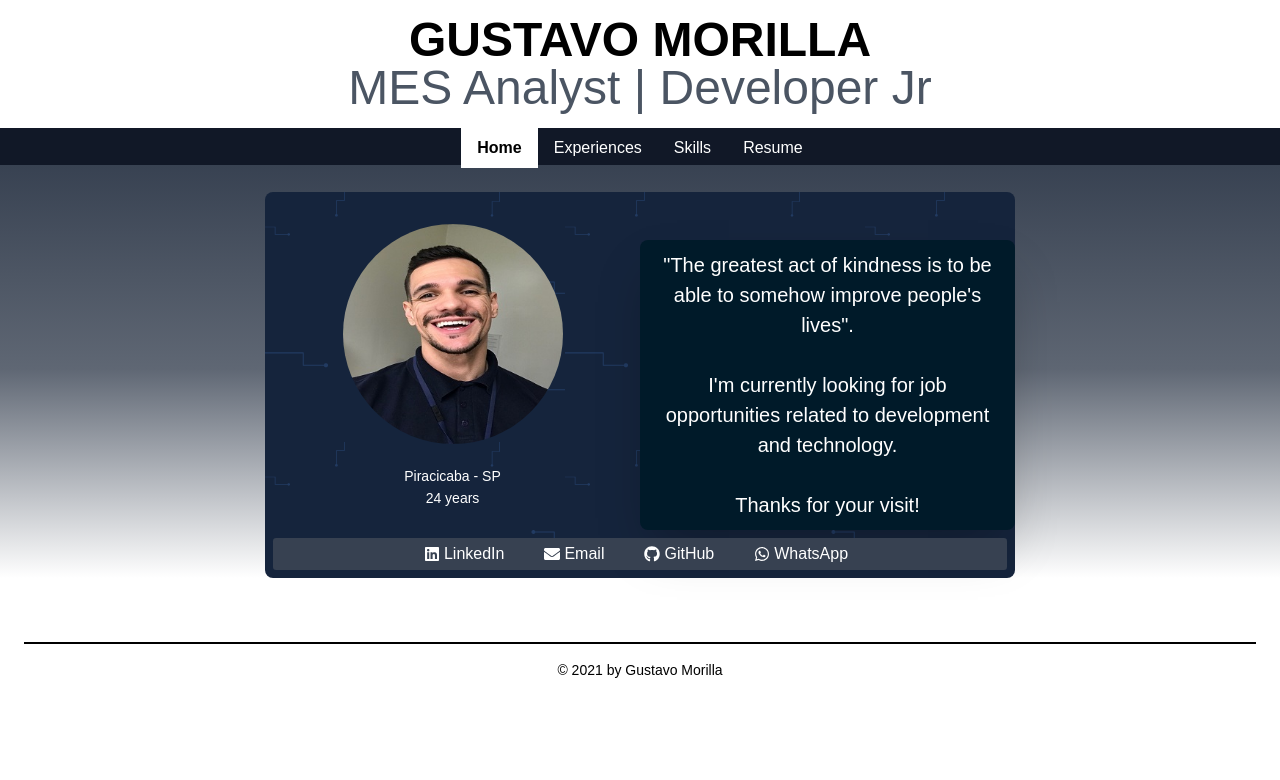
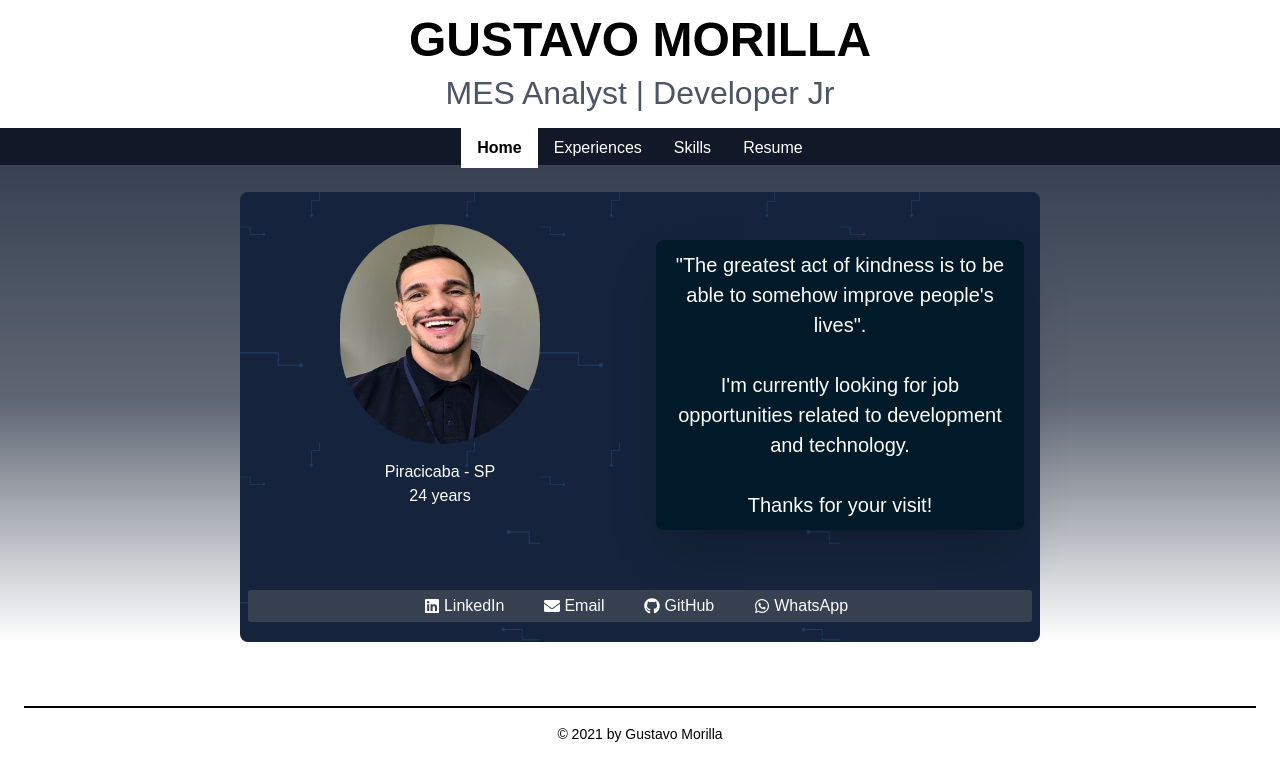
Before and after one commit to M0rilla/MyProfile, a Next.js app: page / in a window 1280 px wide. Shown: the top 780 px of the page. Built offline with nearby package versions, Linux system fonts and the light colour scheme.

Commit message:
mobile css adjusts and build test

```diff
--- a/components/SiteLayout.js
+++ b/components/SiteLayout.js
@@ -27,7 +27,7 @@ return (
             </Link>
           </h1>
           <h1 className="text-center">
-            <span className="text-gray-600 ">
+            <span className="text-gray-600 subtitle">
               MES Analyst | Developer Jr
             </span>
           </h1>
--- a/pages/experiences.js
+++ b/pages/experiences.js
@@ -25,7 +25,7 @@ export default function Experiences({ skills }) {
                   <span>
                     Responsible for solving server problems,
                     MES-related processes, applications, systems and devices.
-                    Support to OPC Servers - Scada, Daemon.
+                    Support to OPC, Scada and Daemon Servers.
                     <p className="mt-2">(Manufacturing Execution System).</p>
                   </span>
                 </div>
--- a/pages/index.js
+++ b/pages/index.js
@@ -17,13 +17,13 @@ const Index = () => (
               className="rounded-full photo"
               src = "/Profile.jpg"
               alt="Picture of the author"
-              width={220}
+              width={200}
               height={220}
               quality={100}
             />
-            <div className="text-white text-center rounded-lg w-32 h-12 p-1 m-1">
-              <p className="text-sm">Piracicaba - SP</p>
-              <a className="text-sm"> 24 years</a>
+            <div className="text-white text-center rounded-lg w-32 h-14 mt-4">
+              <p className="">Piracicaba - SP</p>
+              <a className=""> 24 years</a>
             </div>
           </div>
           <div className="rounded-lg text-center">
--- a/styles/style.css
+++ b/styles/style.css
@@ -78,7 +78,7 @@ body::-webkit-scrollbar-thumb {
 .photo {
   display: flex;
   flex-direction: column;
-  justify-content: space-between;
+  /* justify-content: space-between; */
   align-items: center;
   padding: 1rem;
 }
@@ -135,8 +135,12 @@ button {
 
   /* index sm ----- */
 .head{
-  font-size: 1.2rem;
+  font-size: 1.3rem;
   padding: 1rem;
+}
+
+.subtitle{
+  font-size: 1rem;
 }
 
 .nav {
@@ -185,6 +189,10 @@ button {
   padding: 1rem;
 }
 
+.subtitle{
+  font-size: 2rem;
+}
+
 .nav {
   margin-top: 8rem;
   width: 100vw;
@@ -197,8 +205,8 @@ button {
 
 .home-bgstyle{
   margin-top: 2rem;
-  max-width: 750px;
-  min-width: 600x;
+  max-width: 800px;
+  min-height: 450px;
 }
 
 .home-textbg {
@@ -207,7 +215,7 @@ button {
   justify-content: space-between;
   align-items: center;
   font-size: 20px;
-  margin-top: 3rem;
+  margin: 3rem 1rem 1rem 1rem;
 }
 
 .page-content {
```
